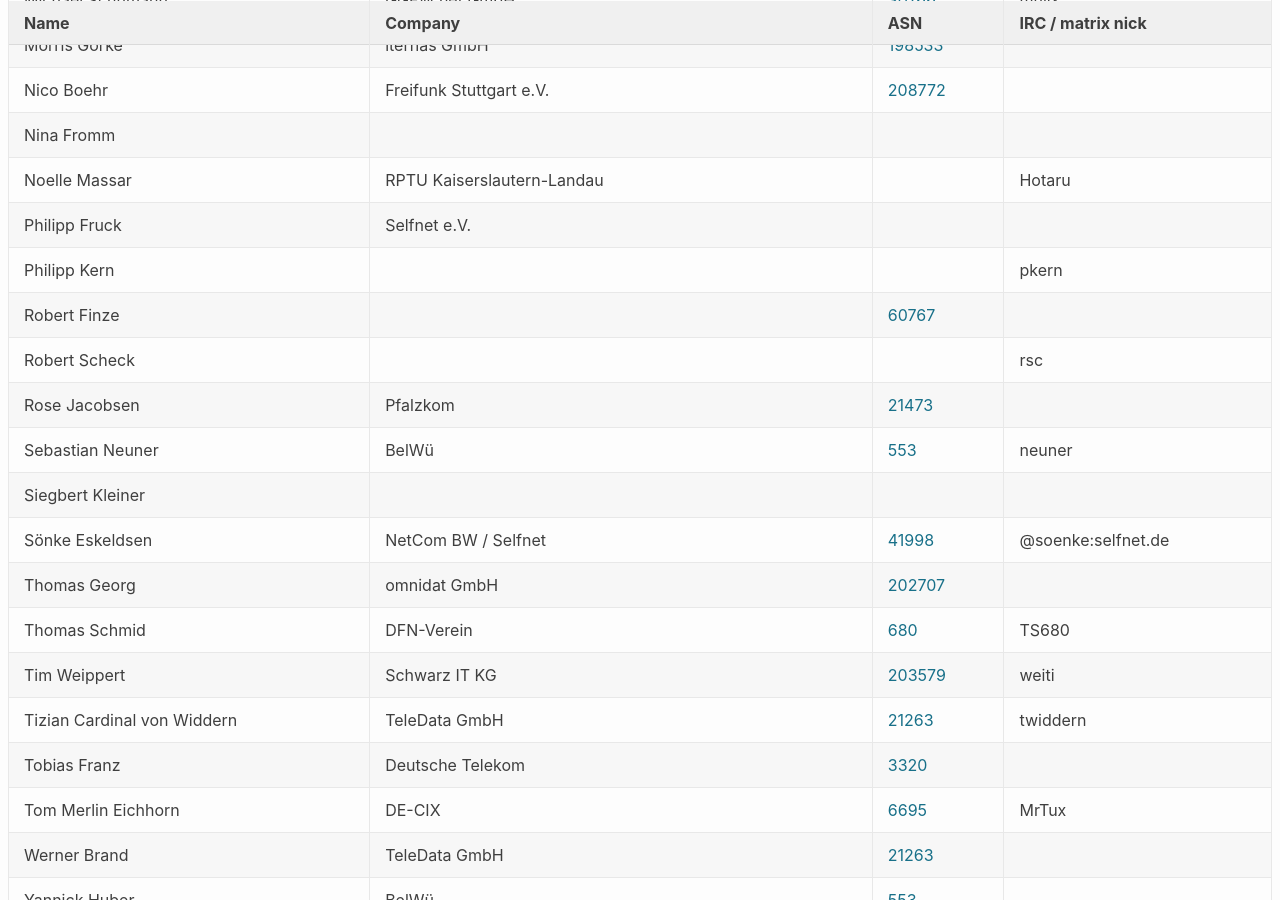
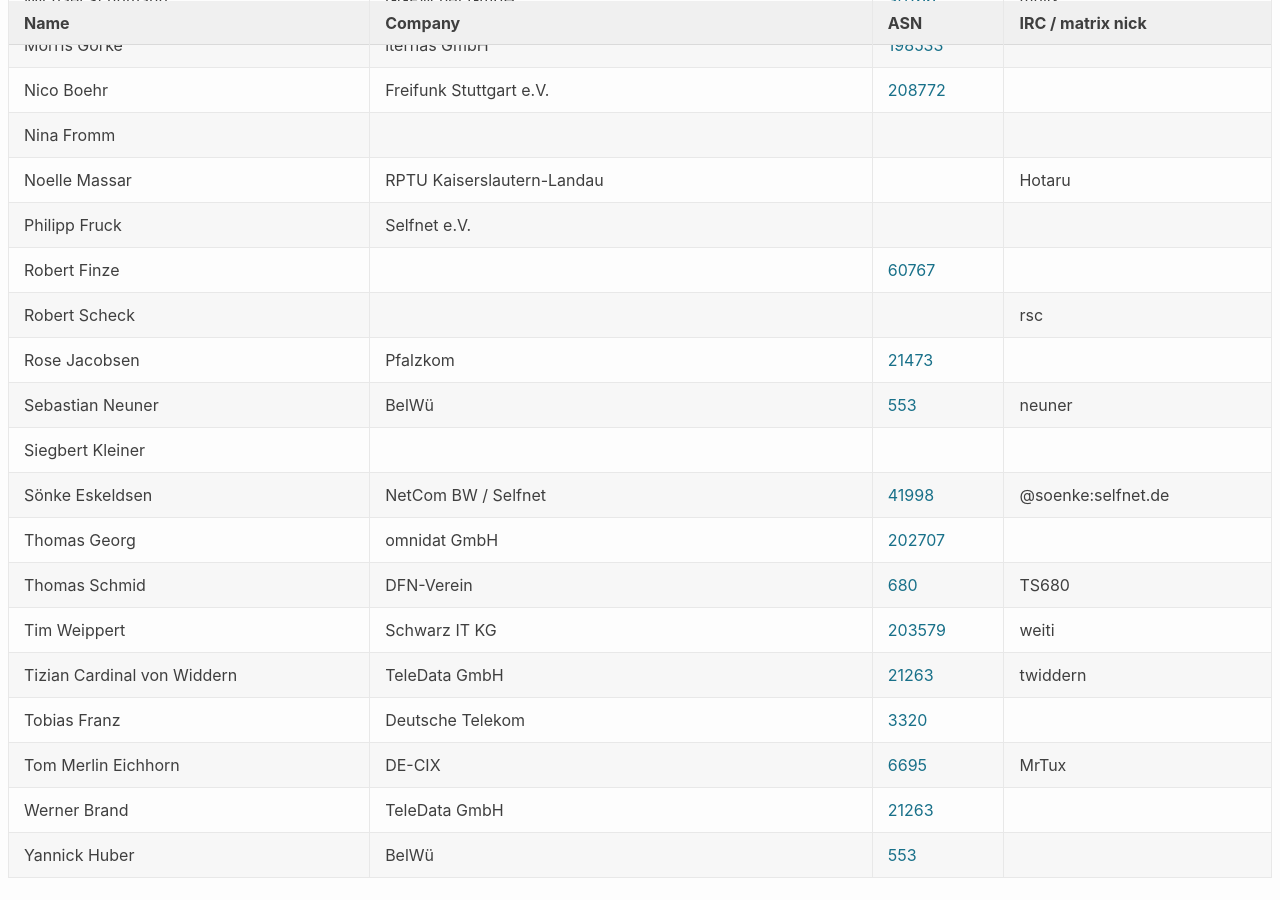
Before and after one commit to denog/pretix-attendeelist, a Jekyll site: the page built from denogmeetup25-06/index.markdown, in a window 1280 px wide and 900 px high, scrolled down 1606 px. Built offline with Jekyll 4.4.1, drawn with Linux system fonts in a browser that asks for light colours.

Commit message:
Latest data: Mon Jun 30 09:11:34 UTC 2025

```diff
--- a/_data/attendees_denogmeetup25-06.json
+++ b/_data/attendees_denogmeetup25-06.json
@@ -240,12 +240,6 @@
     "asn": null
   },
   {
-    "name": "Philipp Kern",
-    "company": null,
-    "irc": "pkern",
-    "asn": null
-  },
-  {
     "name": "Robert Finze",
     "company": null,
     "irc": null,
```
